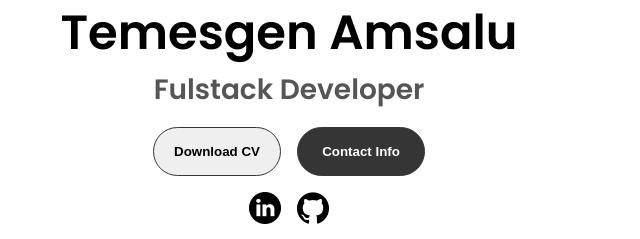
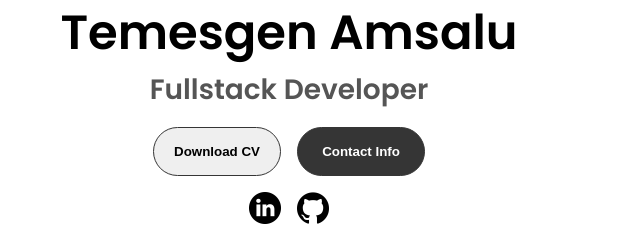
Before and after one commit to tonytore/Portfolio, a website built with Vite: page index.html in a window 1280 px wide. Shown: the part 315-554 px from the top of the page, 583-1223 px from the left. Built offline with nearby package versions, Linux system fonts and the light colour scheme; a web font is replaced by a local one.

Commit message:
update the title

```diff
--- a/index.html
+++ b/index.html
@@ -44,7 +44,7 @@
             <div class="section-text">
                 <p class="section__text-p1">Hello,I'm</p>
                 <h1 class="title">Temesgen Amsalu</h1>
-                <p class="section__text-p2">Fulstack Developer</p>
+                <p class="section__text-p2">Fullstack Developer</p>
                 <div class="btn-container">
                     <button class="btn btn-color-2" onclick="window.open('./assets/resume-example.pdf')">Download CV</button>
                     <button class="btn btn-color-1" onclick="location.href='#contact'">Contact Info</button>
```
